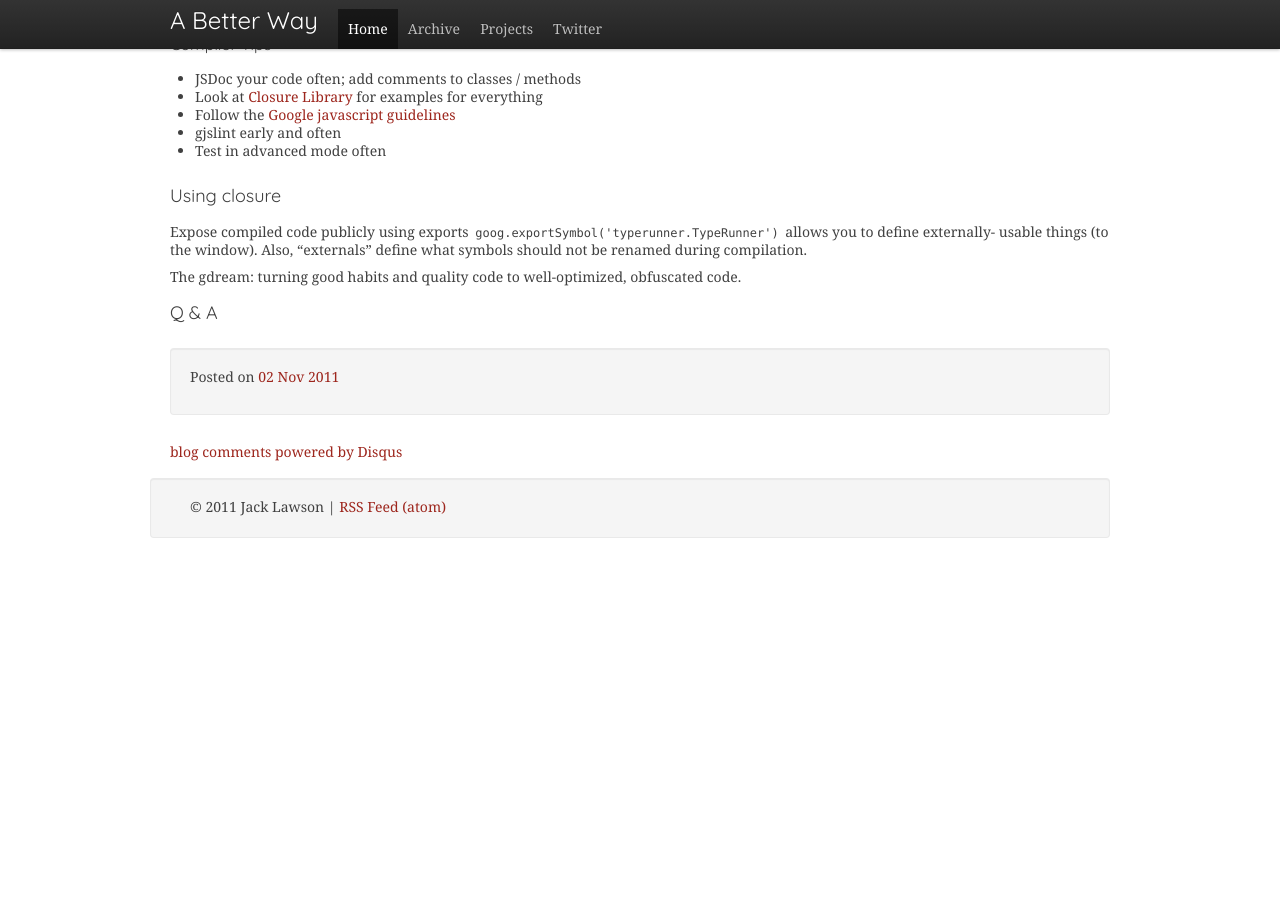
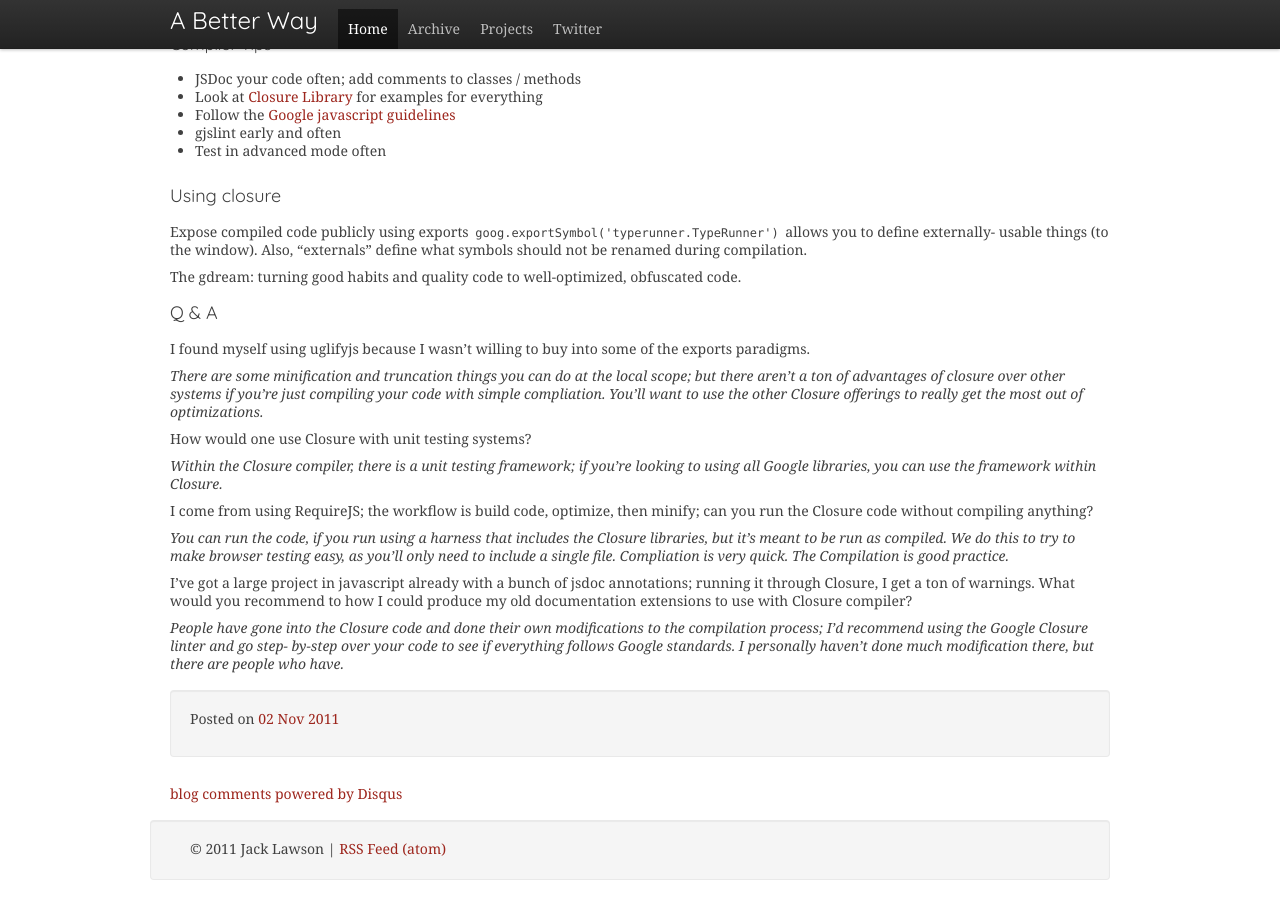
Before and after one commit to ajacksified/ajacksified.github.com, a Jekyll site: the page built from _posts/2011-11-02-new-game-conf-liveblog-2.markdown, in a window 1280 px wide and 900 px high, scrolled down 11224 px. Built offline with Jekyll 4.4.1, drawn with Linux system fonts in a browser that asks for light colours; nearby versions of some CDN libraries; some web fonts are replaced; Markdown is read by kramdown in place of the engine named in the settings; comment, search, counter and statistics services are not loaded; before the commit the page ends 11782 px from its top, so only the background shows below that.

Commit message:
Day 2 - Richard Anaya

```diff
--- a/_posts/2011-11-02-new-game-conf-liveblog-2.markdown
+++ b/_posts/2011-11-02-new-game-conf-liveblog-2.markdown
@@ -628,3 +628,35 @@ The gdream: turning good habits and quality code to well-optimized, obfuscated
 code.
 
 ### Q &amp; A
+
+I found myself using uglifyjs because I wasn't willing to buy into some of the
+exports paradigms.
+
+*There are some minification and truncation things you can do at the local
+scope; but there aren't a ton of advantages of closure over other systems if
+you're just compiling your code with simple compliation. You'll want to use
+the other Closure offerings to really get the most out of optimizations.*
+
+How would one use Closure with unit testing systems?
+
+*Within the Closure compiler, there is a unit testing framework; if you're
+looking to using all Google libraries, you can use the framework within
+Closure.*
+
+I come from using RequireJS; the workflow is build code, optimize, then minify;
+can you run the Closure code without compiling anything?
+
+*You can run the code, if you run using a harness that includes the Closure
+libraries, but it's meant to be run as compiled. We do this to try to make
+browser testing easy, as you'll only need to include a single file. Compliation
+is very quick. The Compilation is good practice.*
+
+I've got a large project in javascript already with a bunch of jsdoc
+annotations; running it through Closure, I get a ton of warnings. What would
+you recommend to how I could produce my old documentation extensions to use
+with Closure compiler?
+
+*People have gone into the Closure code and done their own modifications to the
+compilation process; I'd recommend using the Google Closure linter and go step-
+by-step over your code to see if everything follows Google standards. I
+personally haven't done much modification there, but there are people who have.*
```
